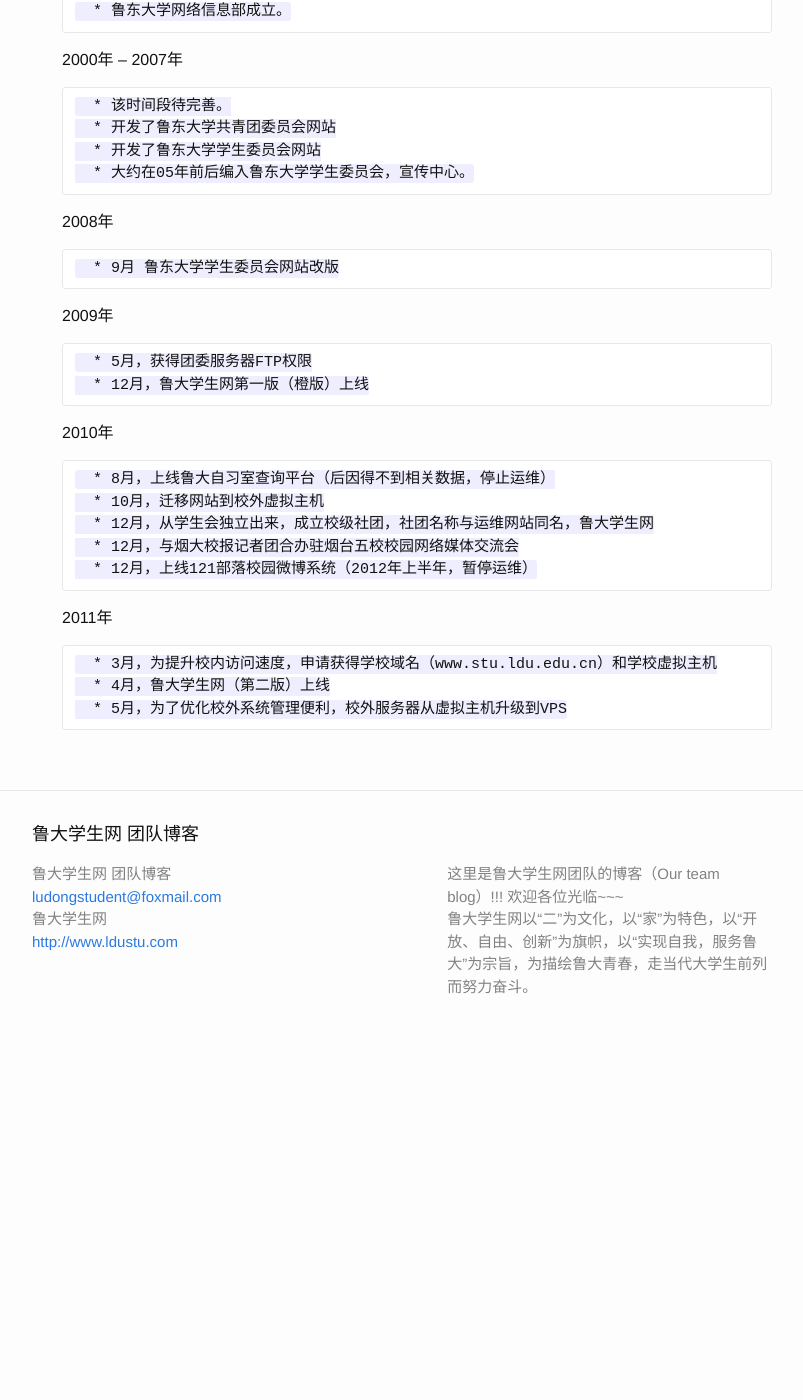
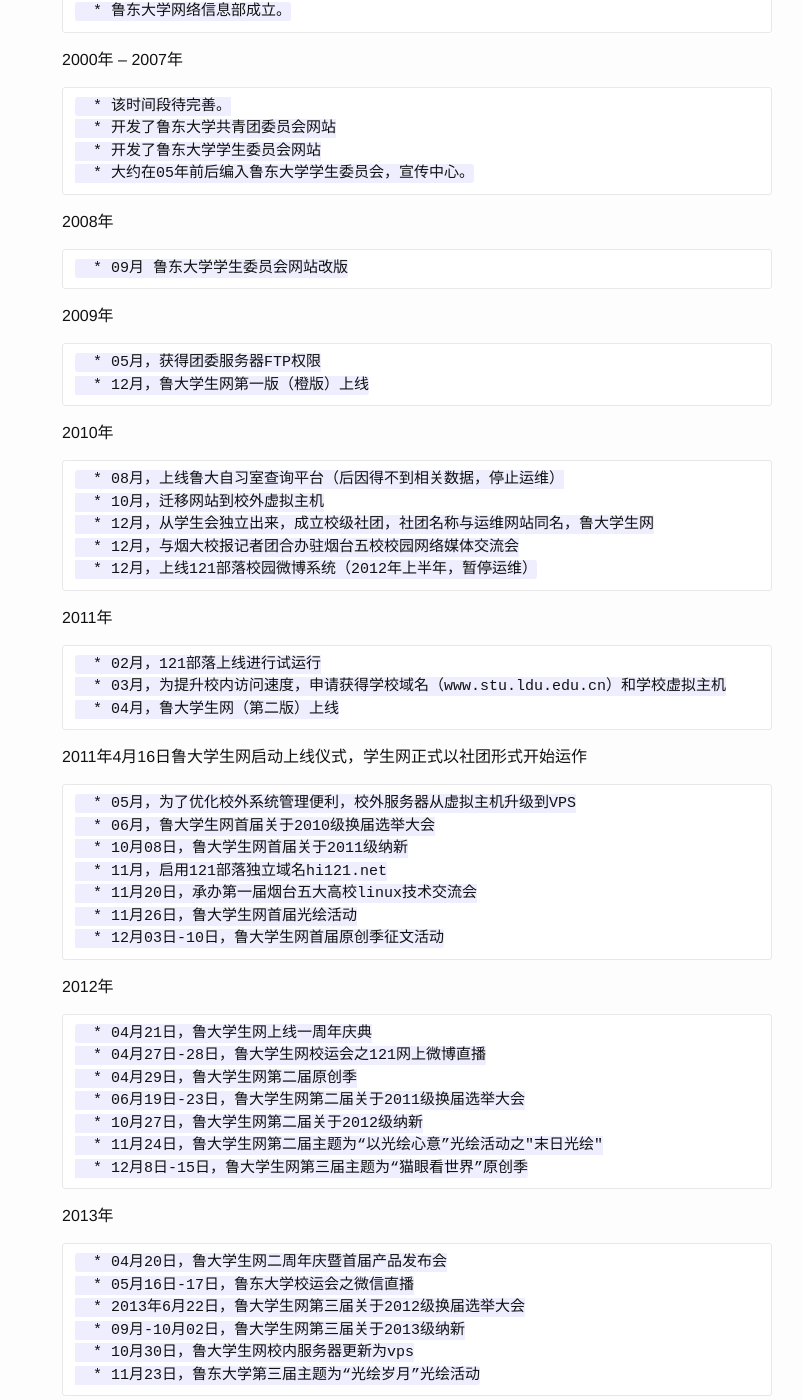
Before and after one commit to ldsn/sailboat, a Jekyll site: the page built from pages/time-line/index.markdown, in a window 1280 px wide and 1400 px high, scrolled down 211 px. Shown: the whole window, without its empty margins (238-1041 px from the left). Built offline with Jekyll 4.4.1, drawn with Linux system fonts in a browser that asks for light colours; comment, search, counter and statistics services are not loaded; before the commit the page ends 1269 px from its top, so only the background shows below that.

Commit message:
Update index.markdown

```diff
--- a/pages/time-line/index.markdown
+++ b/pages/time-line/index.markdown
@@ -22,16 +22,16 @@
 
 * 2008年
 
-        * 9月 鲁东大学学生委员会网站改版
+        * 09月 鲁东大学学生委员会网站改版
 
 * 2009年
 
-        * 5月，获得团委服务器FTP权限
+        * 05月，获得团委服务器FTP权限
         * 12月，鲁大学生网第一版（橙版）上线
 
 * 2010年
 
-        * 8月，上线鲁大自习室查询平台（后因得不到相关数据，停止运维）
+        * 08月，上线鲁大自习室查询平台（后因得不到相关数据，停止运维）
         * 10月，迁移网站到校外虚拟主机
         * 12月，从学生会独立出来，成立校级社团，社团名称与运维网站同名，鲁大学生网
         * 12月，与烟大校报记者团合办驻烟台五校校园网络媒体交流会
@@ -39,6 +39,35 @@
 
 * 2011年
 
-        * 3月，为提升校内访问速度，申请获得学校域名（www.stu.ldu.edu.cn）和学校虚拟主机
-        * 4月，鲁大学生网（第二版）上线
-        * 5月，为了优化校外系统管理便利，校外服务器从虚拟主机升级到VPS
+        * 02月，121部落上线进行试运行
+        * 03月，为提升校内访问速度，申请获得学校域名（www.stu.ldu.edu.cn）和学校虚拟主机
+        * 04月，鲁大学生网（第二版）上线
+
+* 2011年4月16日鲁大学生网启动上线仪式，学生网正式以社团形式开始运作
+
+        * 05月，为了优化校外系统管理便利，校外服务器从虚拟主机升级到VPS
+        * 06月，鲁大学生网首届关于2010级换届选举大会
+        * 10月08日，鲁大学生网首届关于2011级纳新
+        * 11月，启用121部落独立域名hi121.net
+        * 11月20日，承办第一届烟台五大高校linux技术交流会
+        * 11月26日，鲁大学生网首届光绘活动
+        * 12月03日-10日，鲁大学生网首届原创季征文活动
+
+* 2012年
+
+        * 04月21日，鲁大学生网上线一周年庆典
+        * 04月27日-28日，鲁大学生网校运会之121网上微博直播
+        * 04月29日，鲁大学生网第二届原创季
+        * 06月19日-23日，鲁大学生网第二届关于2011级换届选举大会
+        * 10月27日，鲁大学生网第二届关于2012级纳新
+        * 11月24日，鲁大学生网第二届主题为“以光绘心意”光绘活动之"末日光绘"
+        * 12月8日-15日，鲁大学生网第三届主题为“猫眼看世界”原创季
+
+* 2013年
+
+        * 04月20日，鲁大学生网二周年庆暨首届产品发布会
+        * 05月16日-17日，鲁东大学校运会之微信直播
+        * 2013年6月22日，鲁大学生网第三届关于2012级换届选举大会
+        * 09月-10月02日，鲁大学生网第三届关于2013级纳新
+        * 10月30日，鲁大学生网校内服务器更新为vps
+        * 11月23日，鲁东大学第三届主题为“光绘岁月”光绘活动
```
